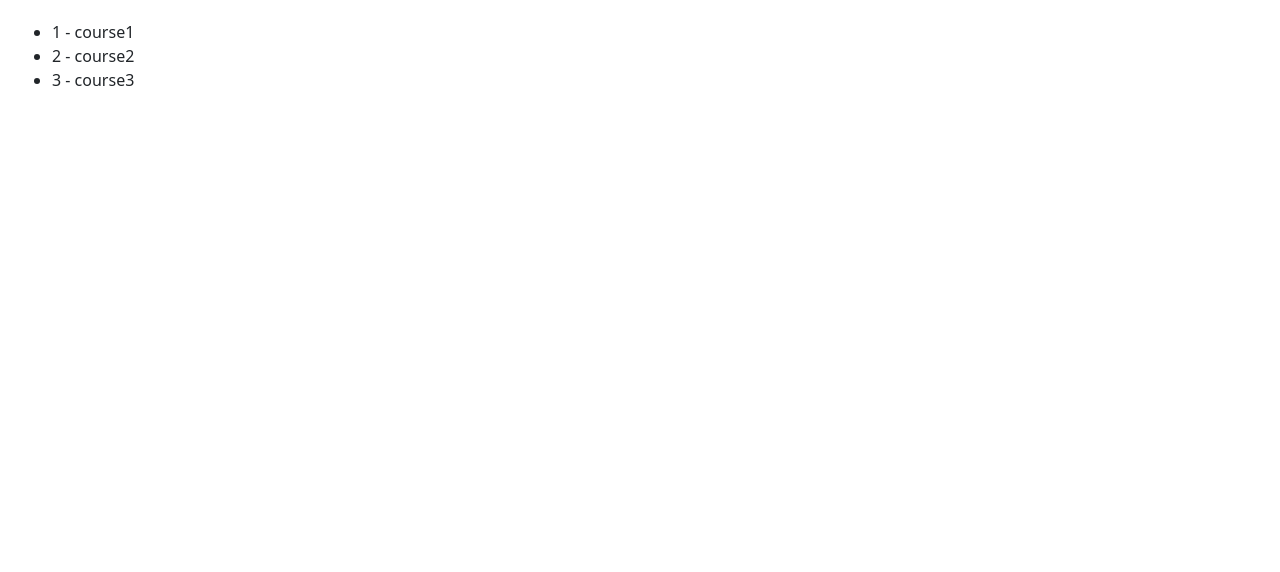
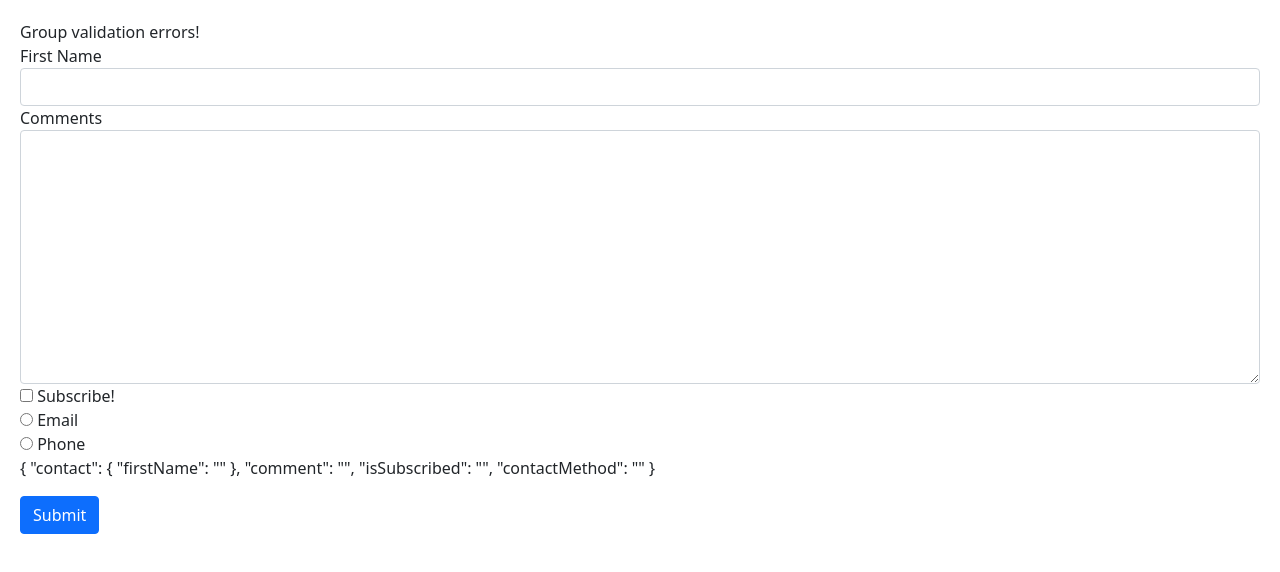
Before and after one commit to farmercares/MoshAngular, an Angular app: page / in a window 1280 px wide. Shown: the top 572 px of the page. Built offline with nearby package versions, Linux system fonts and the light colour scheme.

Commit message:
Template Forms
FORMS (Part 1)

```diff
--- a/src/app/app.component.html
+++ b/src/app/app.component.html
@@ -1,5 +1 @@
-<ul>
-    <li *ngFor="let course of courses; index as i">
-       {{ i + 1 }} - {{ course.name }}
-    </li>
-</ul>
+<contact-form></contact-form>
--- a/src/app/app.module.ts
+++ b/src/app/app.module.ts
@@ -13,6 +13,7 @@
 import { TitleCasePipe } from './title-case.pipe';
 import { LikeComponent } from './like/like.component';
 import { InputFormatDirective } from './input-format.directive';
+import { ContactFormComponent } from './contact-form/contact-form.component';
 
 @NgModule({
   declarations: [
@@ -23,7 +24,8 @@
     FavoriteComponent,
     TitleCasePipe,
     LikeComponent,
-    InputFormatDirective
+    InputFormatDirective,
+    ContactFormComponent
   ],
   imports: [
     BrowserModule,
--- /dev/null
+++ b/src/app/contact-form/contact-form.component.html
@@ -0,0 +1,34 @@
+<form #f="ngForm" (ngSubmit)="submit(f)">
+    <div ngModelGroup="contact" #contact="ngModelGroup">
+        <div *ngIf="!contact.valid">Group validation errors!</div>
+        <div class="form-group">
+            <label for="firstName">First Name</label>
+            <input required ngModel name="firstName" type="text" text="text" class="form-control">
+        </div>
+    </div>
+    <div class="form-group">
+        <label for="comment">Comments</label>
+        <textarea ngModel name="comment" id="comment" cols="30" rows="10" class="form-control"></textarea>
+    </div>
+    <div class="checkbox">
+        <label>
+            <input type="checkbox" ngModel name="isSubscribed"> Subscribe!
+        </label>
+    </div>
+    <!-- <div class="form-group">
+        <label for="contactMethod">Contact Method</label>
+        <select ngModel name="contactMethod" id="contactMethod" class="form-control">
+            <option *ngFor="let method of contactMethods" [value]="method.id">{{method.name}}</option>
+        </select>
+    </div> -->
+    <div *ngFor="let method of contactMethods" class="radio">
+        <label>
+            <input ngModel type="radio" name="contactMethod" [value]="method.id">
+            {{ method.name }}
+        </label>
+    </div>
+    <p>
+        {{ f.value | json }}
+    </p>
+    <button class="btn btn-primary">Submit</button>
+</form>
--- /dev/null
+++ b/src/app/contact-form/contact-form.component.ts
@@ -0,0 +1,19 @@
+import { Component, OnInit } from '@angular/core';
+
+@Component({
+  selector: 'contact-form',
+  templateUrl: './contact-form.component.html',
+  styleUrls: ['./contact-form.component.css']
+})
+export class ContactFormComponent {
+  contactMethods = [
+    {id: 1, name: 'Email'},
+    {id: 2, name: 'Phone'}
+  ]
+
+  submit(f: any) {
+    console.log(f);
+    console.log(f.value)
+  }
+
+}
```
Also changed, not shown: src/app/contact-form/contact-form.component.css (added), 1 other file (tests, documents, lock files or other folders).
